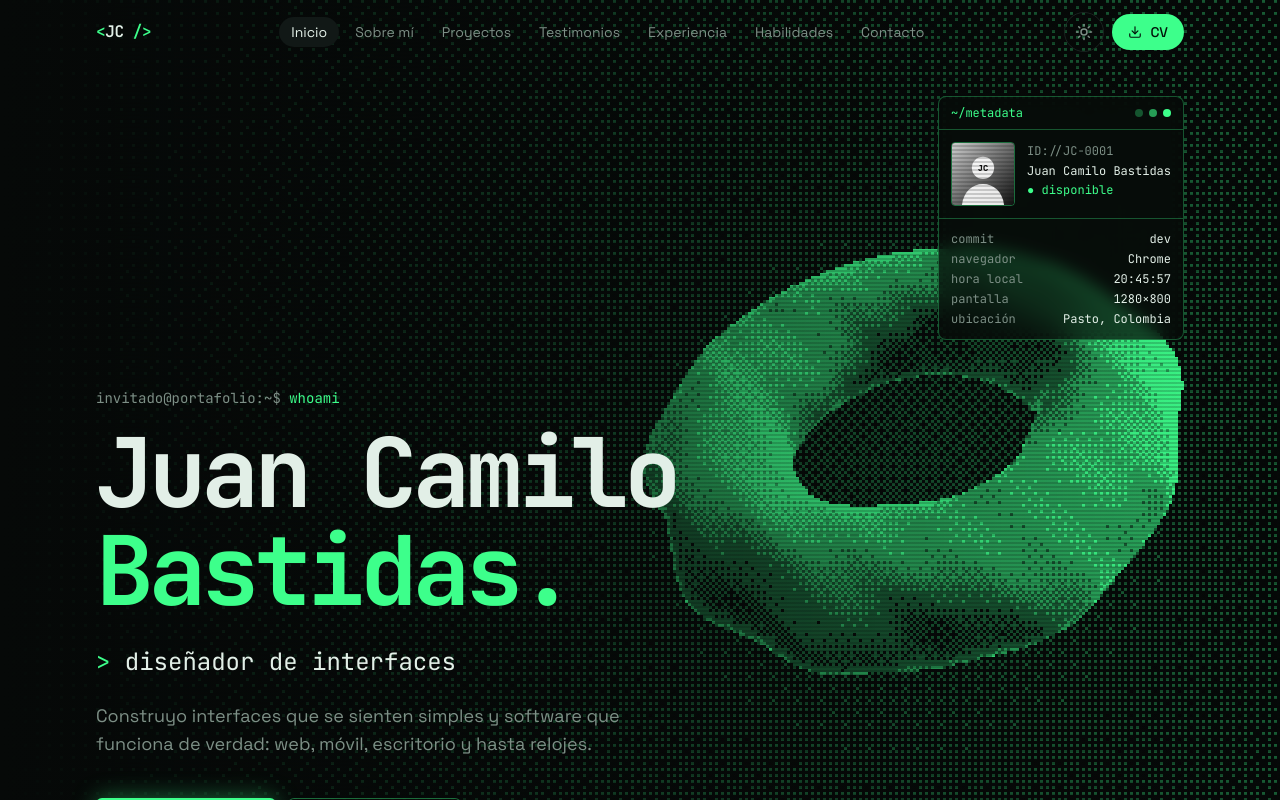
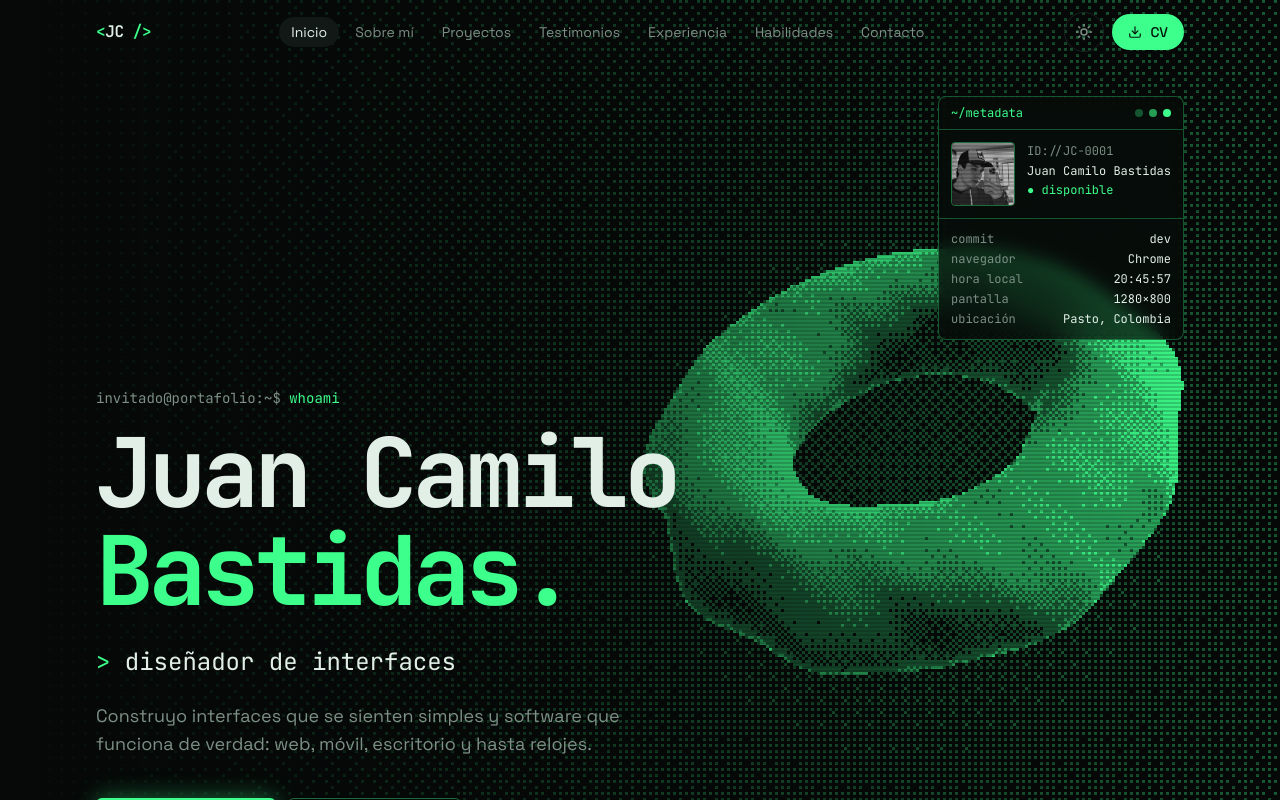
Before and after one commit to Ju4nK1807/Portafolio, a Next.js app: page / in a window 1280 px wide. Shown: the top 800 px of the page. Built offline with nearby package versions, Linux system fonts and the light colour scheme; no server answers.

Commit message:
Usa la foto real en el perfil

```diff
--- a/data/site.ts
+++ b/data/site.ts
@@ -14,7 +14,8 @@ export const site = {
   // TODO: reemplaza por la URL de tu perfil de LinkedIn.
   linkedin: "https://www.linkedin.com/",
   cv: "/cv.pdf",
-  photo: "/images/avatar.svg",
+  photo: "/images/perfil-cuadrada.jpg",
+  photoPortrait: "/images/perfil.jpg",
   // TODO: cambia por la URL que te asigne Vercel.
   url: "https://portafolio-ju4nk1807.vercel.app",
   available: true,
```
